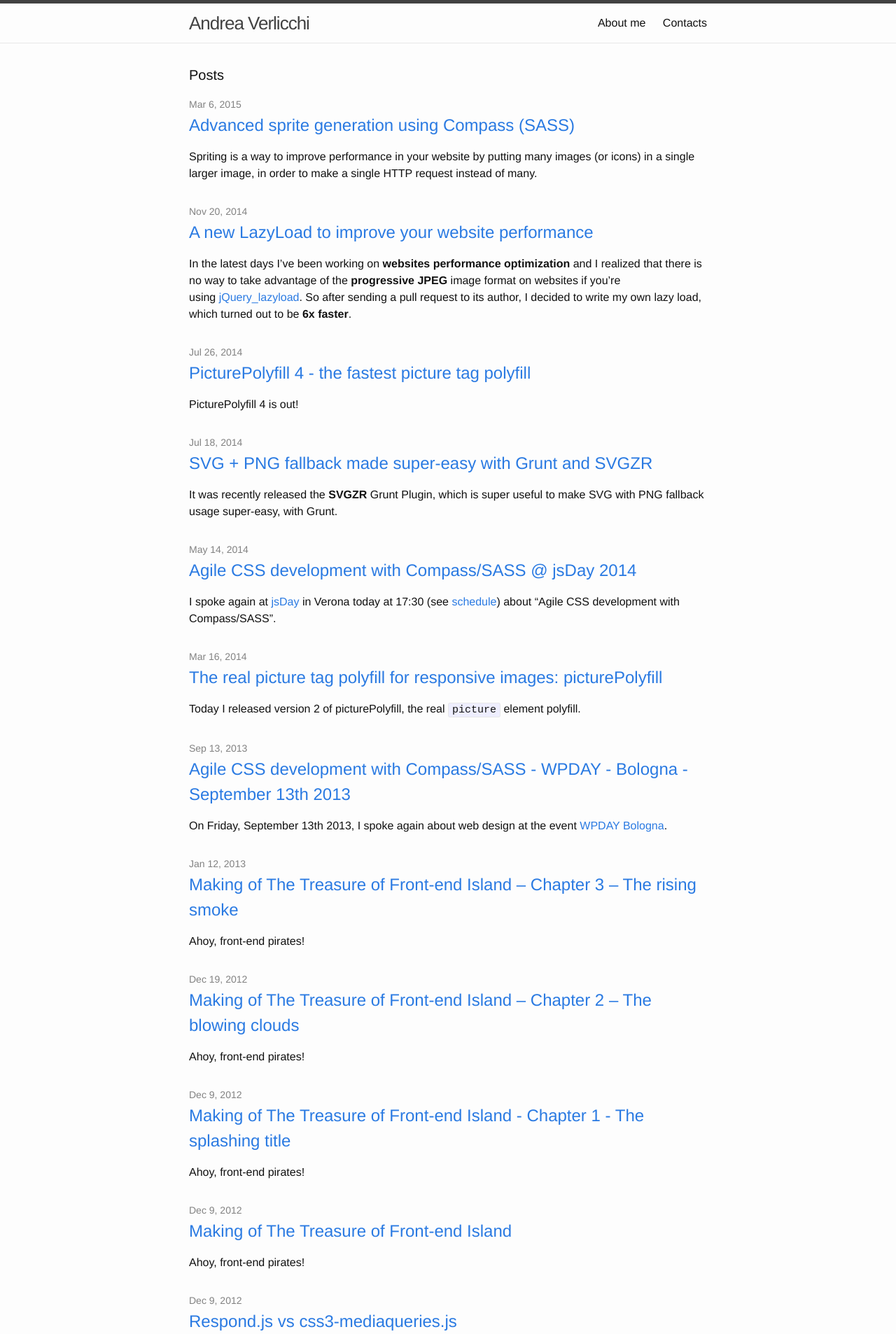
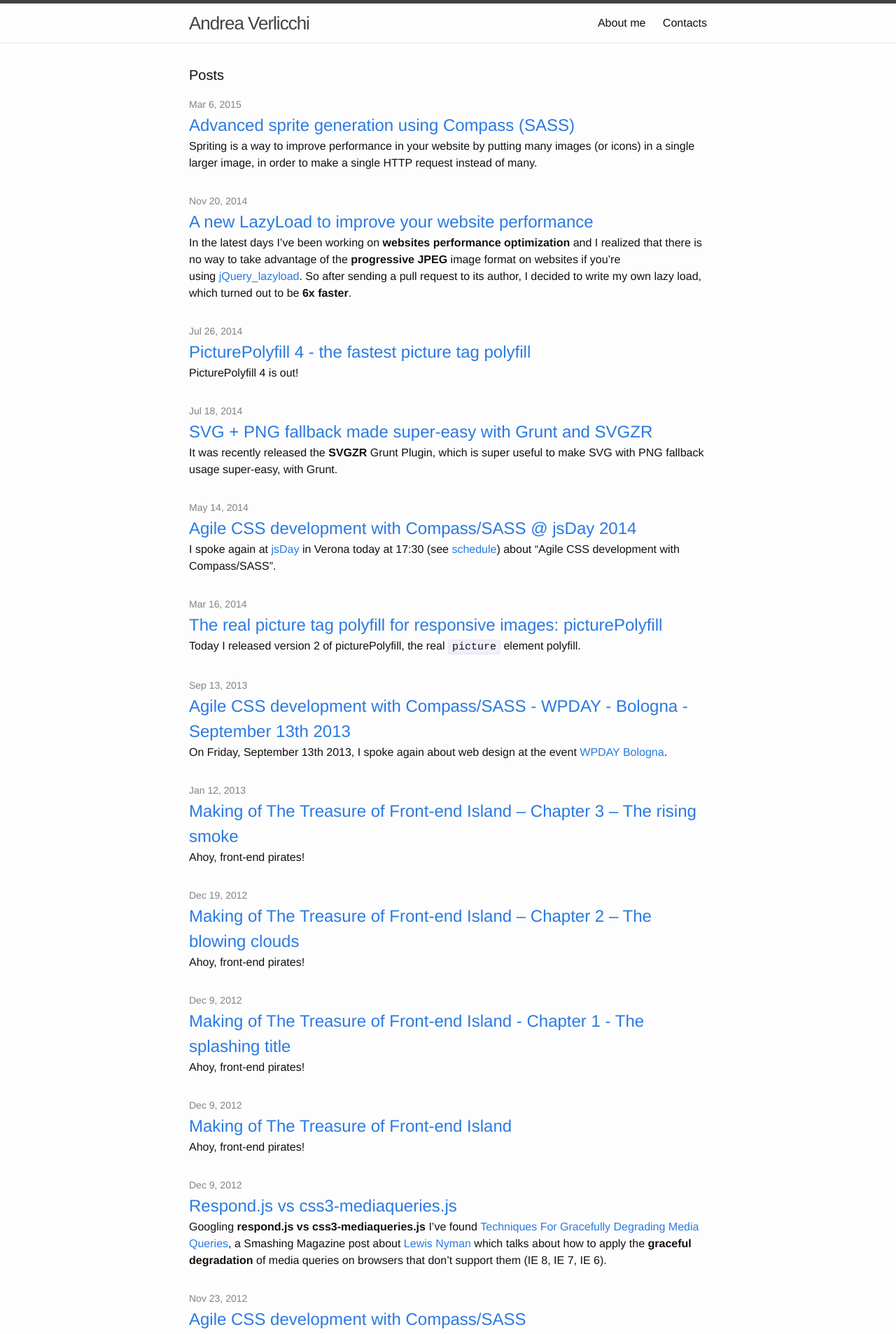
Before and after one commit to verlok/verlok.github.io, a Jekyll site: the page built from index.html, in a window 1280 px wide. Shown: the top 1906 px of the page at 70% size. Built offline with Jekyll 4.4.1, drawn with Linux system fonts in a browser that asks for light colours.

Commit message:
Home excerpt formatting

```diff
--- a/_sass/_layout.scss
+++ b/_sass/_layout.scss
@@ -176,6 +176,12 @@
     > li {
         margin-bottom: $spacing-unit;
     }
+
+    .home & {
+        h2 {
+            margin-bottom: 0;
+        }
+    }
 }
 
 .post-meta {
```
